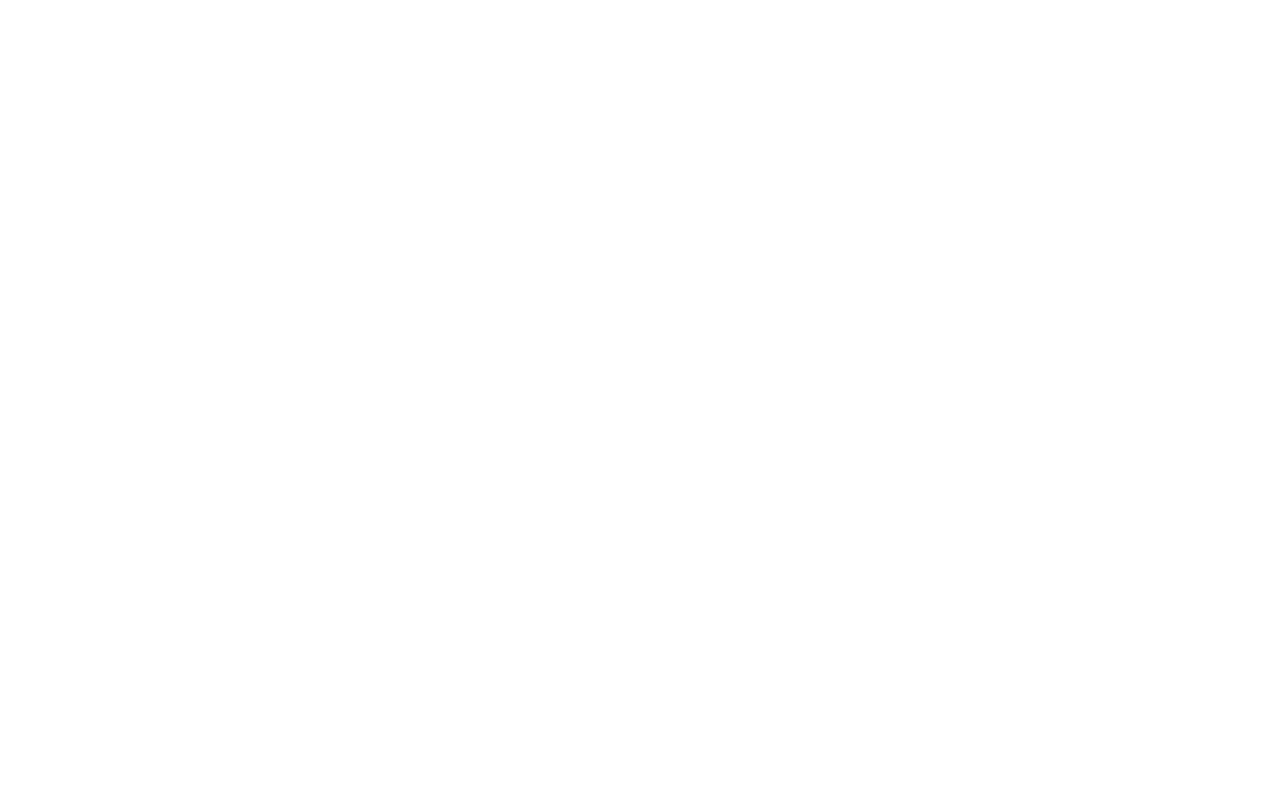
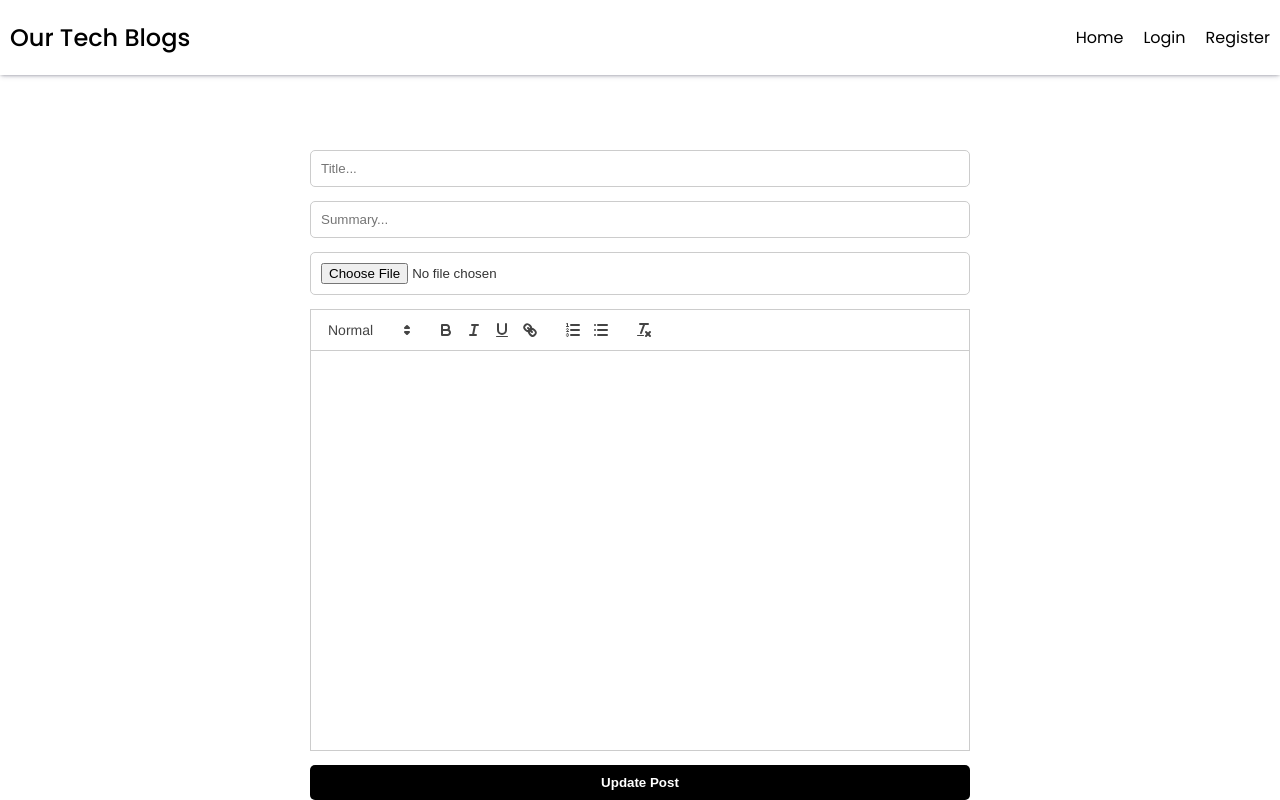
Before and after one commit to omrajsharma/blog-fe, a React (Vite) app: page /edit/1 in a window 1280 px wide. Before the commit this address had no page. Built offline with nearby package versions, Linux system fonts and the light colour scheme; no server answers.

Commit message:
feat: edit post

```diff
--- a/src/App.css
+++ b/src/App.css
@@ -182,10 +182,23 @@
 .post-detail-header h4 {
     font-size: 16px;
     font-weight: 500;
+    margin-bottom: 10px;
 }
 .post-detail-header h4 span {
     font-size: 16px;
     font-weight: 300;
+}
+.post-detail-header a {
+    font-size: 14px;
+    line-height: 16px;
+    width: 200px;
+    padding: 10px;
+    border: none;
+    background-color: #000;
+    color: #fff;
+    font-weight: 600;
+    cursor: pointer;
+    border-radius: 5px;
 }
 .post-detail-img {
     width: 100%;
--- a/src/App.jsx
+++ b/src/App.jsx
@@ -7,6 +7,7 @@
 import IndexPage from './pages/IndexPage'
 import CreatePost from './pages/CreatePost'
 import PostDetail from './pages/PostDetail'
+import EditPost from './pages/EditPost'
 
 function App() {
   return (
@@ -17,6 +18,7 @@
         <Route path='/register' element={<RegisterPage />} />
         <Route path='/create' element={<CreatePost />} />
         <Route path='/post/:postId' element={<PostDetail />} />
+        <Route path='/edit/:postId' element={<EditPost />} />
       </Route>
     </Routes>
   )
--- /dev/null
+++ b/src/pages/EditPost.jsx
@@ -0,0 +1,102 @@
+import React, { useEffect } from 'react'
+import alert from '../utilities/alert';
+import ReactQuill from 'react-quill'
+import 'react-quill/dist/quill.snow.css';
+import { Navigate, useParams } from 'react-router-dom';
+
+const modules = {
+toolbar: [
+    [{ 'header': [1, 2, false] }],
+    ['bold', 'italic', 'underline','strike', 'blockquote'],
+    [{'list': 'ordered'}, {'list': 'bullet'}, {'indent': '-1'}, {'indent': '+1'}],
+    ['link', 'image'],
+    ['clean']
+],
+}
+
+const formats = [
+'header',
+'bold', 'italic', 'underline', 'strike', 'blockquote',
+'list', 'bullet', 'indent',
+'link', 'image'
+]
+
+function EditPost() {
+    const {postId} = useParams();
+    const [redirect, setRedirect] = React.useState(false)
+    const [title, setTitle] = React.useState('')
+    const [summary, setSummary] = React.useState('')
+    const [content, setContent] = React.useState('')
+    const [files, setFiles] = React.useState('')
+
+    useEffect(() => {
+        fetch('http://localhost:3000/api/v1/post/' + postId)
+        .then(res => res.json())
+        .then(data => {
+            setTitle(data.title)
+            setSummary(data.summary)
+            setContent(data.content)
+        })
+    }, [])
+
+    const updatePost = async (e) => {
+        e.preventDefault();
+
+        const data = new FormData();
+        data.set('title', title)
+        data.set('summary', summary)
+        data.set('content', content)
+        if (files?.[0]) {
+            data.set('file', files?.[0])
+        }
+
+        const response = await fetch('http://localhost:3000/api/v1/post/' + postId, {
+            method: 'PUT',
+            body: data,
+            credentials: 'include'
+        })
+        if (response.ok) {
+            setRedirect(true)
+        }
+    }
+
+    if (redirect) {
+        return <Navigate to={'/post/' + postId} />
+    }
+
+  return (
+    <form className='post-editor' onSubmit={updatePost}>
+        <input
+            value={title}
+            type="text"
+            placeholder='Title...'
+            onChange={e => setTitle(e.target.value)}
+            required
+        />
+        <input
+            value={summary}
+            type="text"
+            placeholder='Summary...'
+            onChange={e => setSummary(e.target.value)}
+            required
+        />
+        <input
+            type="file"
+            accept='image/png, image/gif, image/jpeg'
+            onChange={e => setFiles(e.target.files)}
+        />
+
+        <ReactQuill
+            value={content}
+            module={modules}
+            formats={formats}
+            onChange={newValue => setContent(newValue)}
+            required
+        />
+
+        <button>Update Post</button>
+    </form>
+  )
+}
+
+export default EditPost
--- a/src/pages/PostDetail.jsx
+++ b/src/pages/PostDetail.jsx
@@ -1,7 +1,9 @@
-import React from 'react'
-import { useParams } from 'react-router-dom'
+import React, { useContext } from 'react'
+import { Link, useParams } from 'react-router-dom'
+import { UserContext } from '../context/UserContext';
 
 function PostDetail() {
+  const {userInfo} = useContext(UserContext)
   const {postId} = useParams();
   const [postInfo, setPostInfo] = React.useState({});
 
@@ -30,6 +32,11 @@
                     <h4>
                         <span>By</span> {postInfo?.author?.username?.toUpperCase()}
                     </h4>
+                    { postInfo?.author?._id === userInfo?._id && (
+                        <Link to={'/edit/' + postInfo._id}>
+                            🖋️ Edit
+                        </Link>
+                    )}
                 </div>
                 <div className="post-detail-img">
                     <img src={"http://localhost:3000/" + postInfo.cover} alt="" />
```
